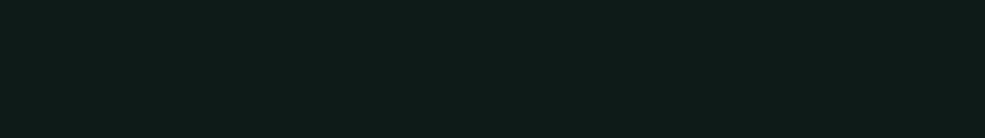
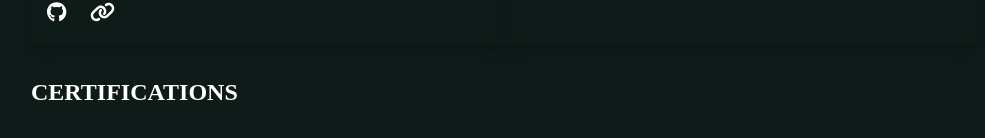
Before and after one commit to BishalPatgiri/Nextjs_Portfolio, a Next.js app: page / in a window 1280 px wide. Shown: the part 2492-2630 px from the top of the page, without its empty margins (137-1122 px from the left). Before the commit the page ends 2121 px from the top, so only its background shows below. Built offline with nearby package versions, Linux system fonts and the light colour scheme.

Commit message:
added: Certifications Section

```diff
--- /dev/null
+++ b/app/certifications/index.tsx
@@ -0,0 +1,10 @@
+import React from "react";
+
+const Certifications = () => {
+  return <div className="page-height mt-8">
+    <p className="font-bold text-2xl">CERTIFICATIONS</p>
+
+    </div>;
+};
+
+export default Certifications;
--- a/app/page.tsx
+++ b/app/page.tsx
@@ -1,4 +1,5 @@
 import AboutMe from "./aboutMe/AboutMe";
+import Certifications from "./certifications";
 import Projects from "./projects";
 import SkillsDiv from "./skills";
 
@@ -21,6 +22,9 @@ export default function Home() {
       <section id="contribution">
 
       </section>
+      <section id="certifications">
+        <Certifications/>
+      </section>
     </main>
   )
 }
--- a/app/projects/index.tsx
+++ b/app/projects/index.tsx
@@ -4,10 +4,10 @@ import { ProjectsList } from "@/constants";
 
 const Projects = () => {
   return (
-    <div className="page-height">
+    <div className="h-max">
       <div>
         <p className="font-bold text-2xl">PROJECTS</p>
-        <div className="mt-8 flex justify-between align-middle flex-wrapt">
+        <div className="mt-8 flex justify-between align-middle flex-wrap">
           {ProjectsList.map((ele) => (
             <ProjectCard
               image={ele.image}
```
